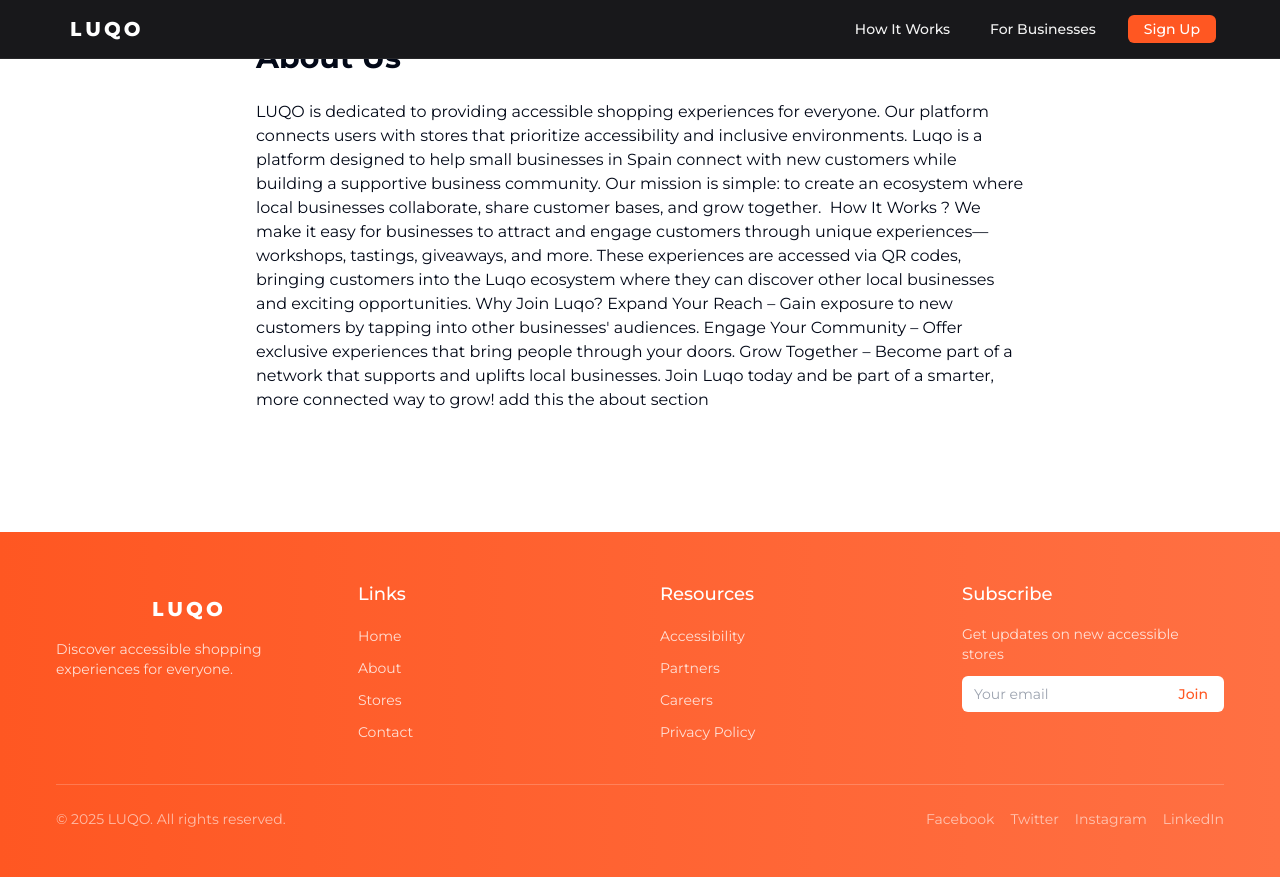
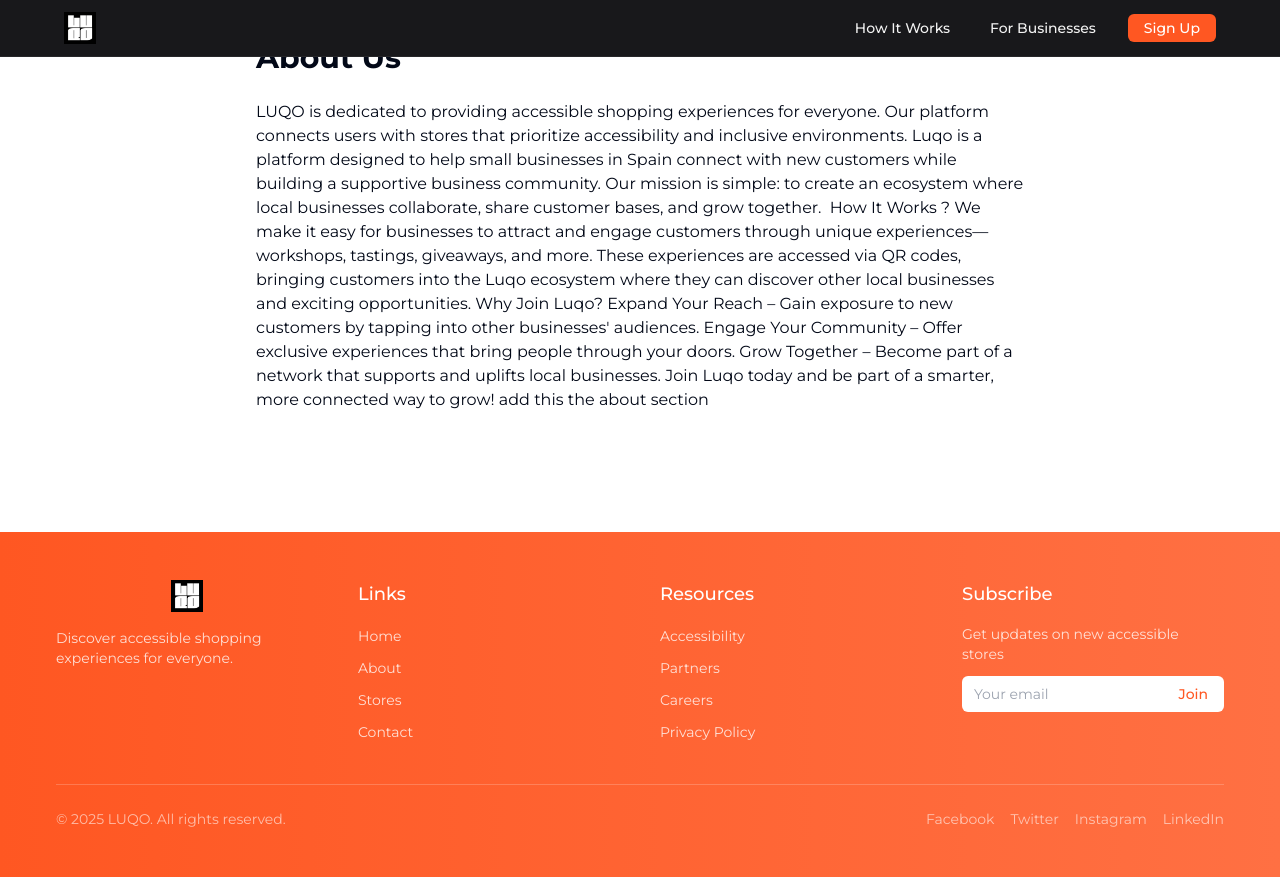
Before and after one commit to Geethika2506/luqo, a React (Vite) app: page /about in a window 1280 px wide. Built offline with nearby package versions, Linux system fonts and the light colour scheme.

Commit message:
Replace text logo with image
Replaced the text-based logo in the header with an image-based logo.

```diff
--- a/src/components/Header.tsx
+++ b/src/components/Header.tsx
@@ -9,6 +9,7 @@ import { User, LogOut } from 'lucide-react';
 import Logo from '@/components/Logo';
 import { useIsMobile } from '@/hooks/use-mobile';
 import { cn } from '@/lib/utils';
+
 const Header: React.FC = () => {
   const navigate = useNavigate();
   const {
@@ -17,6 +18,7 @@ const Header: React.FC = () => {
   const [session, setSession] = React.useState<any>(null);
   const [profile, setProfile] = React.useState<any>(null);
   const isMobile = useIsMobile();
+
   React.useEffect(() => {
     const getSession = async () => {
       const {
@@ -54,9 +56,11 @@ const Header: React.FC = () => {
     });
     return () => subscription.unsubscribe();
   }, []);
+
   const handleSignIn = () => {
     navigate('/sign-in');
   };
+
   const handleSignOut = async () => {
     try {
       await supabase.auth.signOut();
@@ -69,9 +73,11 @@ const Header: React.FC = () => {
       console.error('Error signing out:', error);
     }
   };
+
   const handleRegisterStore = () => {
     navigate('/register-store');
   };
+
   const getInitials = () => {
     if (profile?.full_name) {
       return profile.full_name.substring(0, 2).toUpperCase();
@@ -81,6 +87,7 @@ const Header: React.FC = () => {
     }
     return 'U';
   };
+
   const getDisplayName = () => {
     if (profile?.full_name) {
       return profile.full_name;
@@ -91,10 +98,11 @@ const Header: React.FC = () => {
     }
     return 'User';
   };
-  return <header className="w-full bg-zinc-900 absolute top-0 left-0 z-50 px-4 border-b border-zinc-800 py-0">
+
+  return <header className="w-full bg-zinc-900 absolute top-0 left-0 z-50 px-4 border-b border-zinc-800 py-2">
       <div className="flex justify-between items-center max-w-6xl mx-auto">
         <div className="flex items-center">
-          <a href="/" aria-label="LUQO Home">
+          <a href="/" aria-label="LUQO Home" className="py-1">
             <Logo size="sm" variant="white" />
           </a>
         </div>
@@ -135,4 +143,5 @@ const Header: React.FC = () => {
       </div>
     </header>;
 };
+
 export default Header;
--- a/src/components/Logo.tsx
+++ b/src/components/Logo.tsx
@@ -1,33 +1,46 @@
+
 import React from 'react';
 import { cn } from '@/lib/utils';
 import { useIsMobile } from '@/hooks/use-mobile';
+
 interface LogoProps {
   className?: string;
   size?: "sm" | "md" | "lg";
   variant?: "default" | "white";
 }
+
 const Logo: React.FC<LogoProps> = ({
   className,
   size = "md",
   variant = "default"
 }) => {
   const isMobile = useIsMobile();
+
   const sizeClasses = {
-    sm: "text-2xl",
-    md: "text-4xl",
-    lg: "text-6xl"
+    sm: "h-8",
+    md: "h-12",
+    lg: "h-16"
   };
-  return <h1 className={cn("font-bold tracking-tight font-montserrat", sizeClasses[size], variant === "default" ? "text-white" : "text-white", isMobile ? "text-center w-full" : "", className)} aria-label="LUQO">
-      <div className="flex items-center justify-center space-x-1 mx-0 px-[6px] my-[15px]">
-        {["L", "U", "Q", "O"].map((letter, index) => <span key={index} style={{
-        clipPath: "polygon(0 0, 100% 0, 100% 100%, 0 100%)",
-        fontFamily: "'Montserrat', sans-serif",
-        fontWeight: 800,
-        letterSpacing: "-0.05em"
-      }} className="text-xl font-extrabold px-0">
-            {letter}
-          </span>)}
-      </div>
-    </h1>;
+
+  return (
+    <div
+      className={cn(
+        "flex items-center justify-center",
+        isMobile ? "text-center w-full" : "",
+        className
+      )}
+      aria-label="LUQO"
+    >
+      <img
+        src="/lovable-uploads/59989ead-9fdd-4939-ad23-589621189ed9.png"
+        alt="LUQO"
+        className={cn(
+          sizeClasses[size],
+          "object-contain"
+        )}
+      />
+    </div>
+  );
 };
+
 export default Logo;
```
Also changed, not shown: public/lovable-uploads/59989ead-9fdd-4939-ad23-589621189ed9.png (added).
